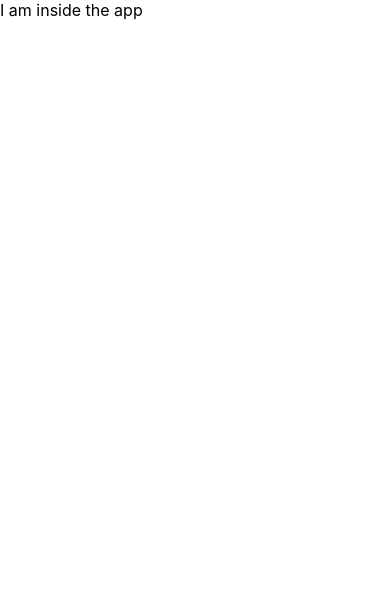
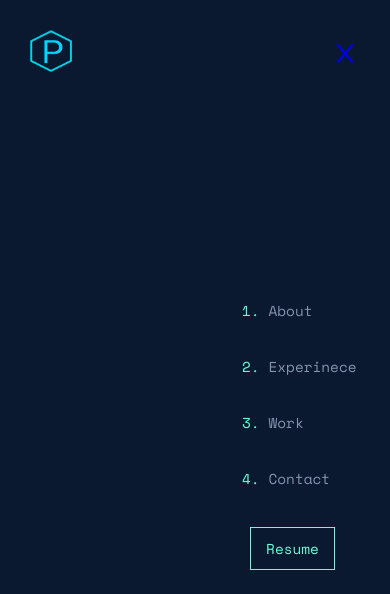
Before and after one commit to petudeveloper/portafolio, a React (Create React App) app: page / in a window 390 px wide. Shown: the top 594 px of the page. Built offline with nearby package versions, Linux system fonts and the light colour scheme.

Commit message:
Add navbar component.

```diff
--- a/package.json
+++ b/package.json
@@ -8,6 +8,7 @@
     "@testing-library/user-event": "^12.8.3",
     "react": "^17.0.2",
     "react-dom": "^17.0.2",
+    "react-icons": "^4.3.1",
     "react-scripts": "4.0.3",
     "web-vitals": "^1.1.2"
   },
--- a/src/App.js
+++ b/src/App.js
@@ -1,7 +1,9 @@
+import NavBar from './components/NavBar/NavBar';
+
 const App = () => {
   return (
     <div className="App">
-      I am inside the app
+      <NavBar />
     </div>
   );
 }
--- /dev/null
+++ b/src/components/NavBar/NavBar.js
@@ -0,0 +1,53 @@
+import styles from './navBar.module.css';
+import { useState } from 'react';
+import { FaBars } from "react-icons/fa";
+import { AiOutlineClose } from "react-icons/ai";
+
+const NavBar = () => {
+  const [open, setOpen] = useState(false)
+  const handleClick = (e) => {
+    e.preventDefault();
+    setOpen(!open)
+  }
+
+  return (
+    <header className={styles.container}>
+      <nav className={styles.nav}>
+        <div>
+          <a href="/" className={styles.logoLink}>
+            <img src="./images/logo.png" alt="petudeveloper-logo" className={styles.logo}/>
+          </a>
+        </div>
+        <div className={styles.icons} >
+          <a href="/" onClick={(e) => handleClick(e)}>
+            <FaBars className={open ? styles.visibleIcon : styles.invisibleIcon}/>
+          </a>
+          <a href="/" onClick={(e) => handleClick(e)}>
+            <AiOutlineClose className={open ? styles.invisibleIcon : styles.visibleIcon} />
+          </a>
+        </div>
+        <div className={styles.links}>
+          <ol>
+            <li>
+              <span className={styles.listElement}>About</span>
+            </li>
+            <li>
+              <span className={styles.listElement}>Experinece</span>
+            </li>
+            <li>
+              <span className={styles.listElement}>Work</span>
+            </li>
+            <li>
+              <span className={styles.listElement}>Contact</span>
+            </li>
+          </ol>
+          <div>
+            <a href="/" className={styles.resumeLink}>Resume</a>
+          </div>
+        </div>
+      </nav>
+    </header>
+  )
+};
+
+export default NavBar;
--- /dev/null
+++ b/src/components/NavBar/navBar.module.css
@@ -0,0 +1,82 @@
+.container {
+  font-family: 'Space Mono', monospace;
+
+}
+
+.nav {
+  display: flex;
+  color: var(--light-blue);
+  justify-content: space-between;
+  padding: 30px;
+  align-items: center;
+  font-size: 0.9rem;
+}
+
+.links {
+  display: flex;
+  align-items: center;
+}
+
+.links li {
+  margin: 0 35px;
+}
+
+.visibleIcon {
+  display: block;
+}
+
+.invisibleIcon {
+  display: none;
+}
+
+.nav ol {
+  display: flex;
+  gap: 5px;
+}
+
+.logo {
+  width: 42px;
+  height: 42px;
+}
+
+.listElement {
+  color: var(--medium-blue);
+}
+
+.resumeLink {
+  border: 1px solid var(--light-blue);
+  padding: 10px 15px;
+  text-decoration: none;
+  color: var(--light-blue);
+}
+
+.icons {
+  display: none;
+  font-size: 1.8rem;
+}
+
+@media (max-width: 768px) {
+  .links {
+    /* display: none; */
+    position: absolute;
+    top: 0;
+    right: 0;
+    flex-direction: column;
+    height: 100vh;
+    width: 50%;
+    gap: 35px;
+    justify-content: center;
+    z-index: 0;
+  }
+
+  .nav ol {
+    flex-direction: column;
+    gap: 35px;
+  }
+
+  .icons {
+    display: block;
+    z-index: 1;
+    cursor: pointer;
+  }
+}
--- a/src/index.css
+++ b/src/index.css
@@ -1,3 +1,11 @@
+@import url('https://fonts.googleapis.com/css2?family=Space+Mono&display=swap');
+
+:root {
+  --dark-blue: #0a192f;
+  --light-blue: #64ffda;
+  --medium-blue: #8892b0;
+}
+
 body {
   margin: 0;
   font-family: -apple-system, BlinkMacSystemFont, 'Segoe UI', 'Roboto', 'Oxygen',
@@ -7,6 +15,11 @@ body {
   -moz-osx-font-smoothing: grayscale;
 }
 
+.App {
+  background-color: var(--dark-blue);
+  height: 100vh;
+}
+
 code {
   font-family: source-code-pro, Menlo, Monaco, Consolas, 'Courier New',
     monospace;
```
Also changed, not shown: public/images/logo.png (added), 1 other file (tests, documents, lock files or other folders).
